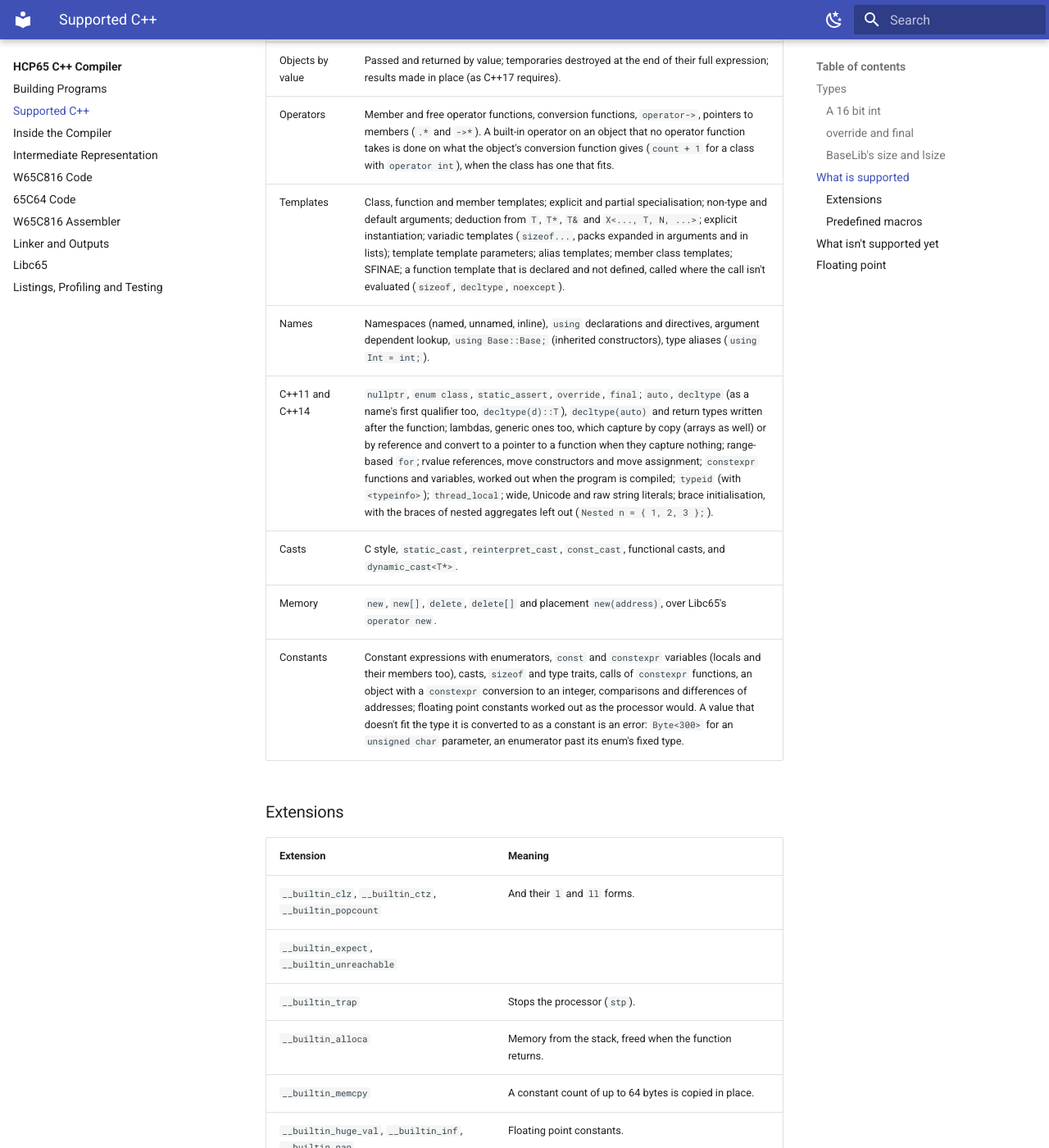
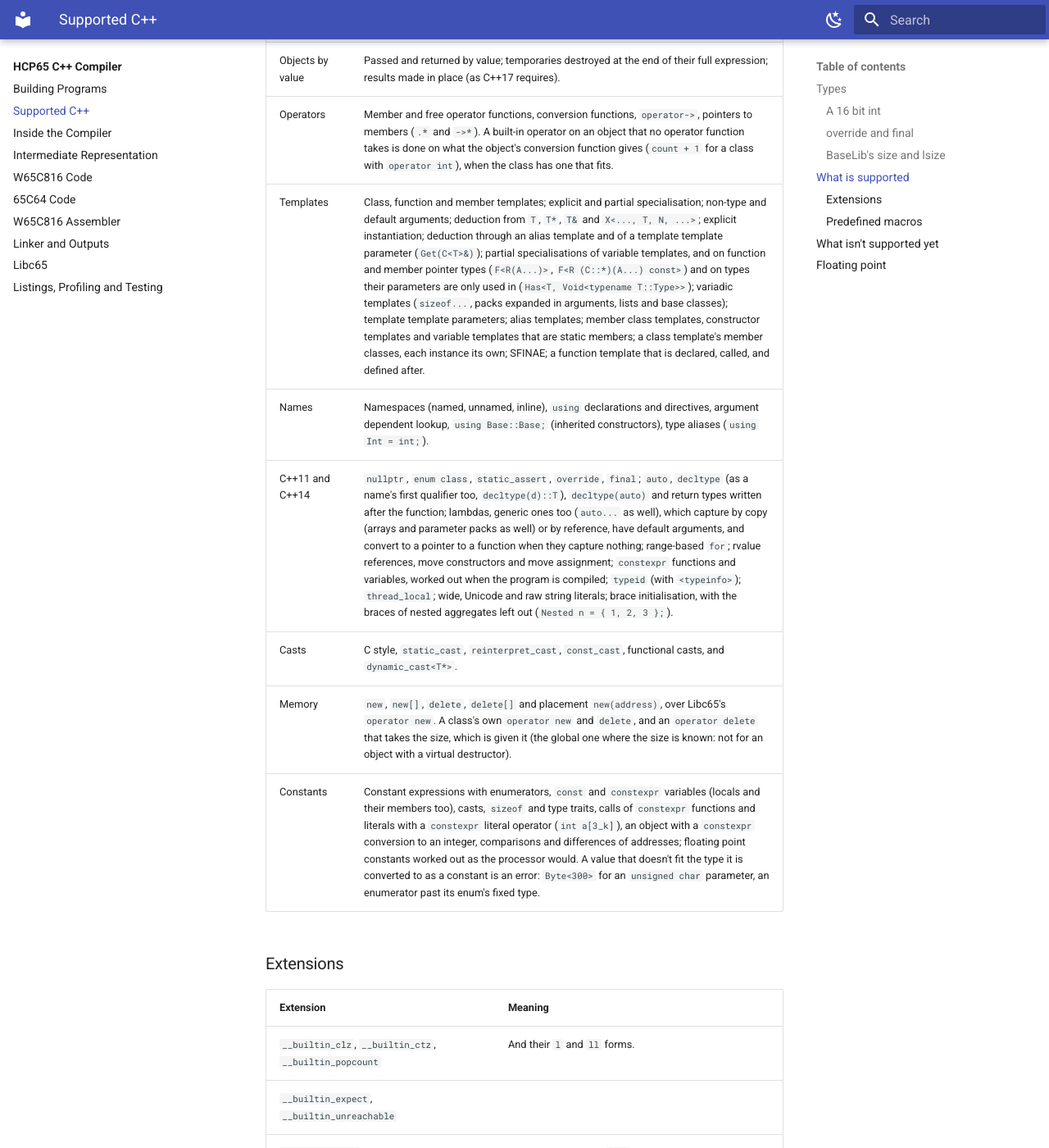
Before and after one commit to andrewpaterson/HCP65, an MkDocs documentation site: the page built from Website/docs/compiler/language.md, in a window 1280 px wide and 1400 px high, scrolled down 4131 px. Shown: the whole window at 82% size. Built offline with MkDocs 1.6.1 and Material for MkDocs 9.7.7, drawn with Linux system fonts in a browser that asks for light colours; plug-ins that fetch from the network failed and are left out; some of the changed text lies outside the part shown.

Commit message:
Docs: the compiler's Supported C++ page after the list of 2026-11-20.  Supported now: constructor templates, a class template's member classes, variable templates that are static members, deduction through alias templates and of template template parameters, partial specialisations on function and member pointer types and of variable templates, packs in base classes and in a lambda's captures, generic lambdas with auto..., a lambda's default arguments, a function template called before its definition, an operator delete that takes a size, and literals with a constexpr literal operator in constants.  The list of what isn't supported loses those and gains what was found beside them: a member class of a class template defined outside it, (decltype(d)::name) + 1, and a union's inactive member in a constant.

```diff
--- a/Website/docs/compiler/language.md
+++ b/Website/docs/compiler/language.md
@@ -108,12 +108,12 @@ both.  A host build checks the W65C816's size model with `g++ -m32 -DBASELIB_SIZ
 | Bit-fields | Laid out as MSVC lays them out: a bit-field shares a unit the size of its type, from the unit's lowest bit, and a new unit starts when the type's size changes, the bits run out, or after a zero width bit-field.  Signed ones are sign extended when read; unnamed ones (`int : 3;`) are padding.  A bit-field has no address, but a `const` reference can bind to a copy of one.  `c ? x : y` of two bit-fields can be assigned to: it is the one picked. |
 | Objects by value | Passed and returned by value; temporaries destroyed at the end of their full expression; results made in place (as C++17 requires). |
 | Operators | Member and free operator functions, conversion functions, `operator->`, pointers to members (`.*` and `->*`).  A built-in operator on an object that no operator function takes is done on what the object's conversion function gives (`count + 1` for a class with `operator int`), when the class has one that fits. |
-| Templates | Class, function and member templates; explicit and partial specialisation; non-type and default arguments; deduction from `T`, `T*`, `T&` and `X<..., T, N, ...>`; explicit instantiation; variadic templates (`sizeof...`, packs expanded in arguments and in lists); template template parameters; alias templates; member class templates; SFINAE; a function template that is declared and not defined, called where the call isn't evaluated (`sizeof`, `decltype`, `noexcept`). |
+| Templates | Class, function and member templates; explicit and partial specialisation; non-type and default arguments; deduction from `T`, `T*`, `T&` and `X<..., T, N, ...>`; explicit instantiation; deduction through an alias template and of a template template parameter (`Get(C<T>&)`); partial specialisations of variable templates, and on function and member pointer types (`F<R(A...)>`, `F<R (C::*)(A...) const>`) and on types their parameters are only used in (`Has<T, Void<typename T::Type>>`); variadic templates (`sizeof...`, packs expanded in arguments, lists and base classes); template template parameters; alias templates; member class templates, constructor templates and variable templates that are static members; a class template's member classes, each instance its own; SFINAE; a function template that is declared, called, and defined after. |
 | Names | Namespaces (named, unnamed, inline), `using` declarations and directives, argument dependent lookup, `using Base::Base;` (inherited constructors), type aliases (`using Int = int;`). |
-| C++11 and C++14 | `nullptr`, `enum class`, `static_assert`, `override`, `final`; `auto`, `decltype` (as a name's first qualifier too, `decltype(d)::T`), `decltype(auto)` and return types written after the function; lambdas, generic ones too, which capture by copy (arrays as well) or by reference and convert to a pointer to a function when they capture nothing; range-based `for`; rvalue references, move constructors and move assignment; `constexpr` functions and variables, worked out when the program is compiled; `typeid` (with `<typeinfo>`); `thread_local`; wide, Unicode and raw string literals; brace initialisation, with the braces of nested aggregates left out (`Nested n = { 1, 2, 3 };`). |
+| C++11 and C++14 | `nullptr`, `enum class`, `static_assert`, `override`, `final`; `auto`, `decltype` (as a name's first qualifier too, `decltype(d)::T`), `decltype(auto)` and return types written after the function; lambdas, generic ones too (`auto...` as well), which capture by copy (arrays and parameter packs as well) or by reference, have default arguments, and convert to a pointer to a function when they capture nothing; range-based `for`; rvalue references, move constructors and move assignment; `constexpr` functions and variables, worked out when the program is compiled; `typeid` (with `<typeinfo>`); `thread_local`; wide, Unicode and raw string literals; brace initialisation, with the braces of nested aggregates left out (`Nested n = { 1, 2, 3 };`). |
 | Casts | C style, `static_cast`, `reinterpret_cast`, `const_cast`, functional casts, and `dynamic_cast<T*>`. |
-| Memory | `new`, `new[]`, `delete`, `delete[]` and placement `new(address)`, over Libc65's `operator new`. |
-| Constants | Constant expressions with enumerators, `const` and `constexpr` variables (locals and their members too), casts, `sizeof` and type traits, calls of `constexpr` functions, an object with a `constexpr` conversion to an integer, comparisons and differences of addresses; floating point constants worked out as the processor would.  A value that doesn't fit the type it is converted to as a constant is an error: `Byte<300>` for an `unsigned char` parameter, an enumerator past its enum's fixed type. |
+| Memory | `new`, `new[]`, `delete`, `delete[]` and placement `new(address)`, over Libc65's `operator new`.  A class's own `operator new` and `delete`, and an `operator delete` that takes the size, which is given it (the global one where the size is known: not for an object with a virtual destructor). |
+| Constants | Constant expressions with enumerators, `const` and `constexpr` variables (locals and their members too), casts, `sizeof` and type traits, calls of `constexpr` functions and literals with a `constexpr` literal operator (`int a[3_k]`), an object with a `constexpr` conversion to an integer, comparisons and differences of addresses; floating point constants worked out as the processor would.  A value that doesn't fit the type it is converted to as a constant is an error: `Byte<300>` for an `unsigned char` parameter, an enumerator past its enum's fixed type. |
 
 ### Extensions
 
@@ -149,12 +149,10 @@ compiler's own file and line, which says which construct it was.
 | Not supported | Notes |
 |---|---|
 | Exceptions without the build switch | `try`, `catch` and `throw` are compiled only for a program built with `Exceptions="true"` (see [Building](building.md)); without it they are errors. |
-| Constructor templates | A class whose only constructor is a template is filled as an aggregate. |
-| Default arguments of a lambda's parameters | `[](int w = 3) { return w; }()` finds no function. |
-| A function template called before its definition | A call that is evaluated needs the template's definition to have been read; one in `sizeof`, `decltype` or `noexcept` needs only its declaration. |
 | A copy constructor or assignment defaulted after its class, in a class with virtual bases | In the class, or without virtual bases, it is written. |
-| `decltype(d)::name` where only the type of `d` tells a type from a member | Where a type can be written it is taken for one, so `sizeof(decltype(d)::member)` is refused. |
-| Some constants | A named cast in a constant (`static_cast<int>(3 > 2)`); a class template's static member defined after the class; reading a union's member that isn't the one last given a value is refused only where the two differ in size. |
+| A member class of a class template defined outside it | `template<class T> struct Outer<T>::Inner { };`.  Defined in the class template it is each instance's own. |
+| `(decltype(d)::name) + 1` | Read as a cast.  `sizeof(decltype(d)::name)` and `typeid` of it are the member's. |
+| A union's inactive member in a constant | Reading the member that wasn't the last given a value is refused only where the two differ in size. |
 | The C++ standard library | Libc65 has the C library and `<new>`, `<exception>` and `<typeinfo>` only. |
 
 What a declaration alone shows to be wrong is refused wherever it is written; the checks that
```
